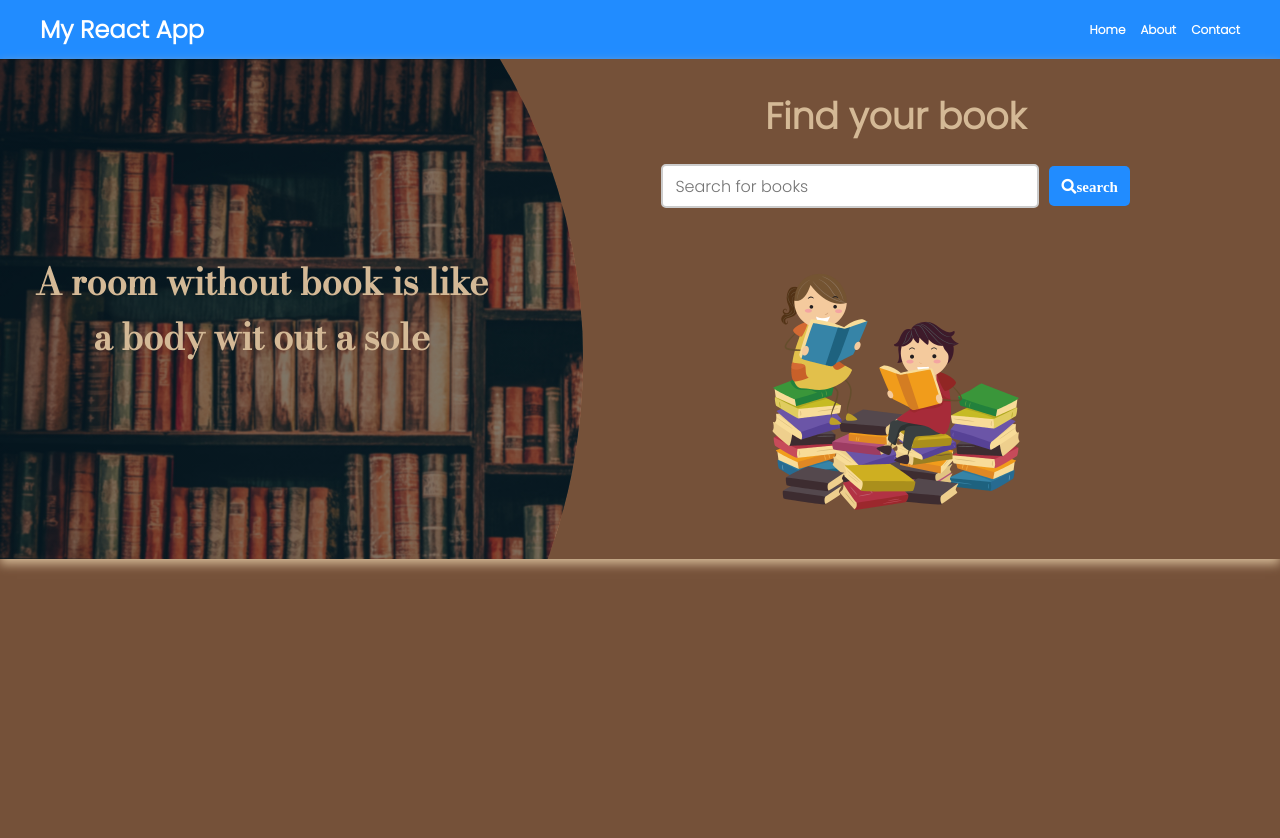
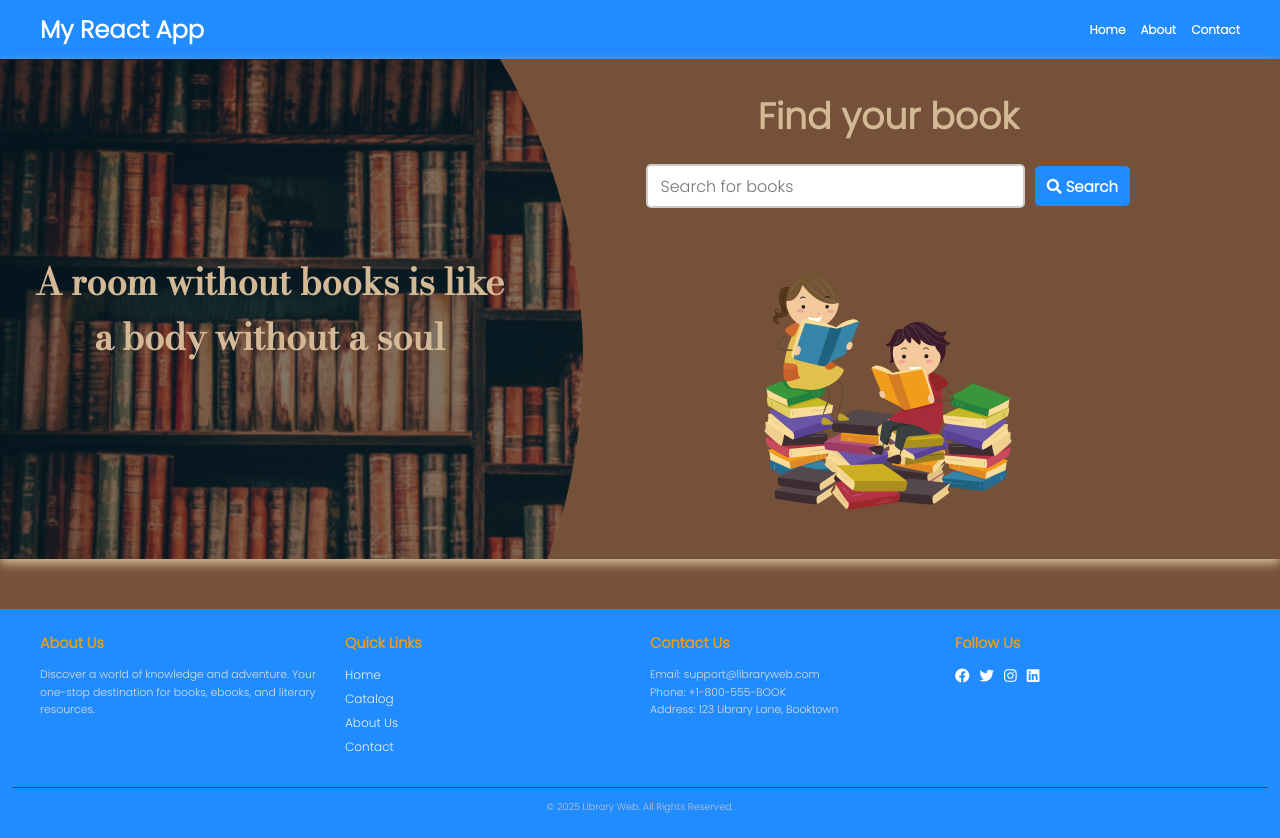
Before and after one commit to duvindunishad/googlebook, a React (Create React App) app: page / in a window 1280 px wide. Before the commit the page ends 800 px from the top, so only its background shows below. Built offline with nearby package versions, Linux system fonts and the light colour scheme.

Commit message:
update the search button error and add the footer

```diff
--- a/src/App.js
+++ b/src/App.js
@@ -1,4 +1,5 @@
 
+import Footer from './components/Footer';
 import Header from './components/Header';
 import Main from './components/Main';
 import './components/style.css'
@@ -8,6 +9,7 @@ function App() {
     <>
     <Header/>
     <Main/>
+    <Footer/>
     </>
   );
 }
--- /dev/null
+++ b/src/components/Footer.js
@@ -0,0 +1,44 @@
+import React from 'react';
+import './style.css';
+
+const Footer = () => {
+    return (
+        <footer className="library-footer">
+            <div className="footer-top">
+                <div className="footer-column">
+                    <h3>About Us</h3>
+                    <p>Discover a world of knowledge and adventure. Your one-stop destination for books, ebooks, and literary resources.</p>
+                </div>
+                <div className="footer-column">
+                    <h3>Quick Links</h3>
+                    <ul>
+                        <li><a href="/">Home</a></li>
+                        <li><a href="/catalog">Catalog</a></li>
+                        <li><a href="/about">About Us</a></li>
+                        <li><a href="/contact">Contact</a></li>
+                    </ul>
+                </div>
+                <div className="footer-column">
+                    <h3>Contact Us</h3>
+                    <p>Email: support@libraryweb.com</p>
+                    <p>Phone: +1-800-555-BOOK</p>
+                    <p>Address: 123 Library Lane, Booktown</p>
+                </div>
+                <div className="footer-column">
+                    <h3>Follow Us</h3>
+                    <div className="social-icons">
+                        <a href="https://facebook.com" target="_blank" rel="noreferrer"><i className="fab fa-facebook"></i></a>
+                        <a href="https://twitter.com" target="_blank" rel="noreferrer"><i className="fab fa-twitter"></i></a>
+                        <a href="https://instagram.com" target="_blank" rel="noreferrer"><i className="fab fa-instagram"></i></a>
+                        <a href="https://linkedin.com" target="_blank" rel="noreferrer"><i className="fab fa-linkedin"></i></a>
+                    </div>
+                </div>
+            </div>
+            <div className="footer-bottom">
+                <p>&copy; {new Date().getFullYear()} Library Web. All Rights Reserved.</p>
+            </div>
+        </footer>
+    );
+};
+
+export default Footer;
--- a/src/components/Main.js
+++ b/src/components/Main.js
@@ -3,31 +3,47 @@ import Card from './Card';
 import axios from 'axios';
 
 const Main = () => {
+    const [search, setSearch] = useState('');
+    const [bookData, setBookData] = useState([]);
 
-    const [search,setSearch] = useState('');
-    const [bookData,setBookData] = useState([]);
-    const searchBook = (e) => {
-        if(e.key === 'Enter'){
-            axios.get(`https://www.googleapis.com/books/v1/volumes?q=${search}&key=AIzaSyADEtEvsddJThNHElf2RkUcvBCKjH6RBps&maxResults=40`)
-            .then(res => setBookData(res.data.items))
-            .catch(err => console.log(err));
+    const searchBook = () => {
+        axios
+            .get(
+                `https://www.googleapis.com/books/v1/volumes?q=${search}&key=AIzaSyADEtEvsddJThNHElf2RkUcvBCKjH6RBps&maxResults=40`
+            )
+            .then((res) => setBookData(res.data.items))
+            .catch((err) => console.log(err));
+    };
+
+    const handleKeyPress = (e) => {
+        if (e.key === 'Enter') {
+            searchBook();
         }
-    }
+    };
+
     return (
         <>
             <div className='header'>
                 <div className='row1'>
-            <h1>A room without book is like <br/> a body wit out a sole</h1>
+                    <h1>
+                        A room without books is like <br /> a body without a soul
+                    </h1>
                 </div>
                 <div className='row2'>
                     <h2>Find your book</h2>
                     <div className='search'>
-                <input type='text' placeholder='Search for books'
-                value={search} onChange={e=>setSearch(e.target.value)}
-                onKeyPress={searchBook} />
-                <button onClick={searchBook}><i className="fas fa-search">search</i></button>
+                        <input
+                            type='text'
+                            placeholder='Search for books'
+                            value={search}
+                            onChange={(e) => setSearch(e.target.value)}
+                            onKeyPress={handleKeyPress}
+                        />
+                        <button onClick={searchBook}>
+                            <i className="fas fa-search"></i> Search
+                        </button>
                     </div>
-            <img src='./images/bg2.png' alt=''/>
+                    <img src='./images/bg2.png' alt='' />
                 </div>
             </div>
             <div className='container'>
@@ -35,6 +51,6 @@ const Main = () => {
             </div>
         </>
     );
-}
+};
 
 export default Main;
--- a/src/components/style.css
+++ b/src/components/style.css
@@ -289,3 +289,76 @@ html{
 .nav-links li a:hover {
     text-decoration: underline;
 }
+
+/* footer */
+.library-footer {
+    background-color: var(--my-blue);
+    color: white;
+    padding: 2rem 1rem;
+    font-family: 'Arial', sans-serif;
+}
+
+.footer-top {
+    display: flex;
+    flex-wrap: wrap;
+    gap: 20px;
+    justify-content: space-between;
+    max-width: 1200px;
+    margin: 0 auto;
+}
+
+.footer-column {
+    flex: 1 1 calc(25% - 20px);
+    min-width: 200px;
+}
+
+.footer-column h3 {
+    font-size: 1.2rem;
+    margin-bottom: 1rem;
+    color: #f39c12;
+}
+
+.footer-column p {
+    font-size: 0.9rem;
+    line-height: 1.6;
+    color: #dcdcdc;
+}
+
+.footer-column ul {
+    list-style: none;
+    padding: 0;
+}
+
+.footer-column ul li {
+    margin-bottom: 0.5rem;
+}
+
+.footer-column ul li a {
+    text-decoration: none;
+    color: #ecf0f1;
+    transition: color 0.3s ease;
+}
+
+.footer-column ul li a:hover {
+    color: #f39c12;
+}
+
+.social-icons a {
+    color: white;
+    font-size: 1.2rem;
+    margin-right: 10px;
+    transition: color 0.3s ease;
+}
+
+.social-icons a:hover {
+    color: #f39c12;
+}
+
+.footer-bottom {
+    text-align: center;
+    margin-top: 2rem;
+    font-size: 0.8rem;
+    color: #bdc3c7;
+    border-top: 1px solid #34495e;
+    padding-top: 1rem;
+}
```
Lines whose indentation alone changed are shown as unchanged.
